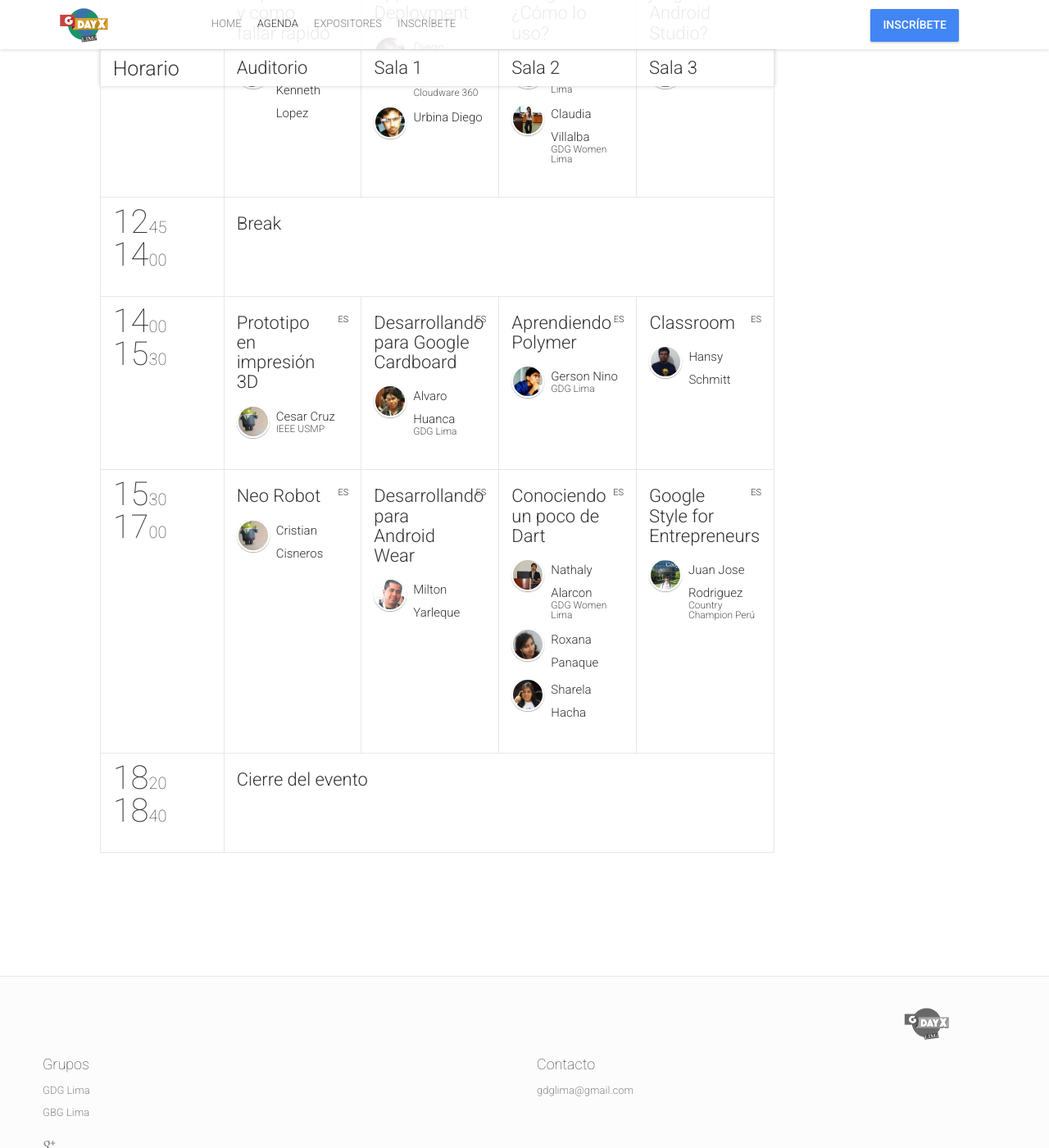
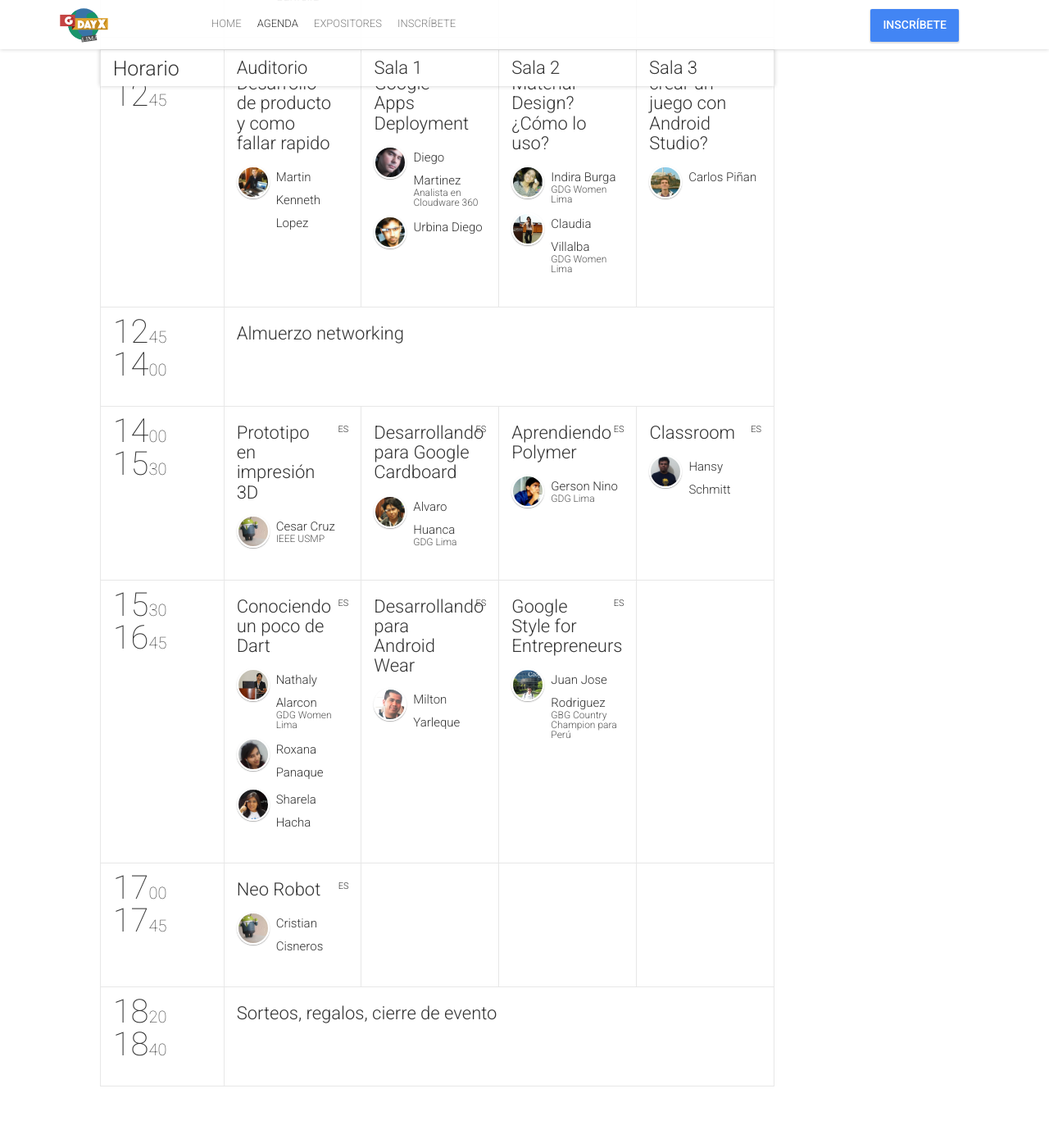
Before and after one commit to GDGLima/gdayx2014, a Jekyll site: the page built from schedule.html, in a window 1280 px wide and 1400 px high, scrolled down 2947 px. Shown: the whole window at 82% size. Built offline with Jekyll 4.4.1, drawn with Linux system fonts in a browser that asks for light colours; nearby versions of some CDN libraries; comment, search, counter and statistics services are not loaded; some of the changed text lies outside the part shown.

Commit message:
cambios agenda - expositores
cambios agenda - expositores

```diff
--- a/_config.yml
+++ b/_config.yml
@@ -74,7 +74,7 @@
 latestNewsTitle: "Últimas Notícias"
 
 # Rockstar Speakers Block
-rockstarSpeakersCount: 4
+rockstarSpeakersCount: 3
 rockstarSpeakersTitle: "Rockstar speakers"
 rockstarSpeakersButtonText: "+Expositores"
 
--- a/_data/schedule.yml
+++ b/_data/schedule.yml
@@ -64,7 +64,7 @@
         parallel: 1,
         startTime: "17:00",
         endTime: "18:20",
-        sessionIds: [408,009]
+        sessionIds: [046,009]
     }
     - {
         parallel: 1,
@@ -116,8 +116,14 @@
     - {
         parallel: 1,
         startTime: "15:30",
-        endTime: "17:00",
-        sessionIds: [014,018,023,027]
+        endTime: "16:45",
+        sessionIds: [023,018,027,408]
+    }
+    - {
+        parallel: 1,
+        startTime: "17:00",
+        endTime: "17:45",
+        sessionIds: [014,408,408,408]
     }
     - {
         parallel: 1,
--- a/_data/sessions.yml
+++ b/_data/sessions.yml
@@ -5,12 +5,12 @@
   service: true
 -
   id: 303
-  title: "Cierre del evento"
+  title: "Sorteos, regalos, cierre de evento"
   place: "Blue room"
   service: true
 -
   id: 307
-  title: "Break"
+  title: "Almuerzo networking"
   place: "Hall"
   service: true
 -
@@ -97,7 +97,7 @@
   title: "Panel de startups"
   description: ""
   subtype: presentation
-  speakers: [5,6,7,8,9,10]
+  speakers: [46,47,48,49,50]
   language: es
   complexity: ""
 
```
Also changed, not shown: _data/speakers.yml (+2 -14 lines), logistics.html (line endings or trailing spaces), 9 other files.
